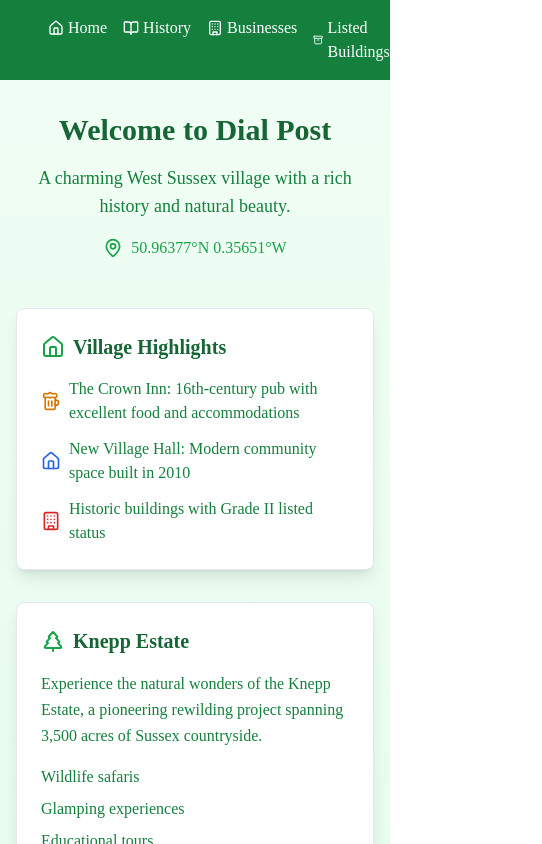
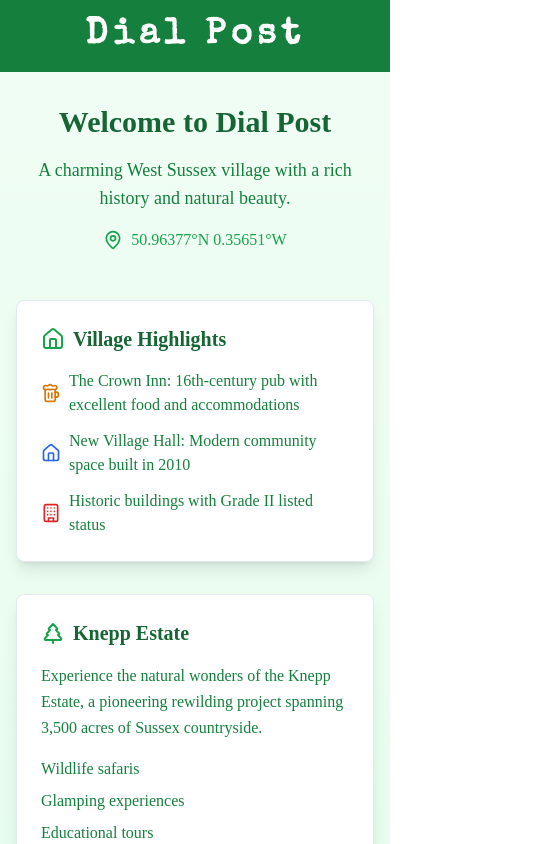
Before and after one commit to theonewithpooh-bear/dialpost-dreamscape, a React (Vite) app: page / in a window 390 px wide. Shown: the top 844 px of the page, 542 px wide, since content can reach past the window. Built offline with nearby package versions, Linux system fonts and the light colour scheme.

Commit message:
Fix mobile layout issues
Resolved layout problems affecting mobile devices to ensure proper display and functionality across all screen sizes.
[skip gpt_engineer]

```diff
--- a/src/components/Header.jsx
+++ b/src/components/Header.jsx
@@ -1,18 +1,32 @@
-import React from 'react';
+import React, { useState } from 'react';
 import { Link } from 'react-router-dom';
 import { navItems } from '../nav-items';
+import { Menu, X } from 'lucide-react';
 
 const Header = () => {
+  const [isMenuOpen, setIsMenuOpen] = useState(false);
+
   return (
     <header className="bg-green-700 text-white py-4 px-4">
       <div className="container mx-auto">
         <div className="flex justify-between items-center">
           <Link to="/" className="text-4xl font-bold special-elite-regular animate-typewriter">Dial Post</Link>
-          <nav>
-            <ul className="flex space-x-4">
+          <button
+            className="md:hidden"
+            onClick={() => setIsMenuOpen(!isMenuOpen)}
+            aria-label="Toggle menu"
+          >
+            {isMenuOpen ? <X size={24} /> : <Menu size={24} />}
+          </button>
+          <nav className={`${isMenuOpen ? 'block' : 'hidden'} md:block absolute md:relative top-full left-0 right-0 bg-green-700 md:bg-transparent z-50 md:top-auto`}>
+            <ul className="flex flex-col md:flex-row md:space-x-4">
               {navItems.map((item) => (
-                <li key={item.to}>
-                  <Link to={item.to} className="hover:text-green-300 transition-colors duration-200 flex items-center">
+                <li key={item.to} className="py-2 md:py-0">
+                  <Link
+                    to={item.to}
+                    className="hover:text-green-300 transition-colors duration-200 flex items-center"
+                    onClick={() => setIsMenuOpen(false)}
+                  >
                     {item.icon}
                     <span className="ml-1">{item.title}</span>
                   </Link>
```
